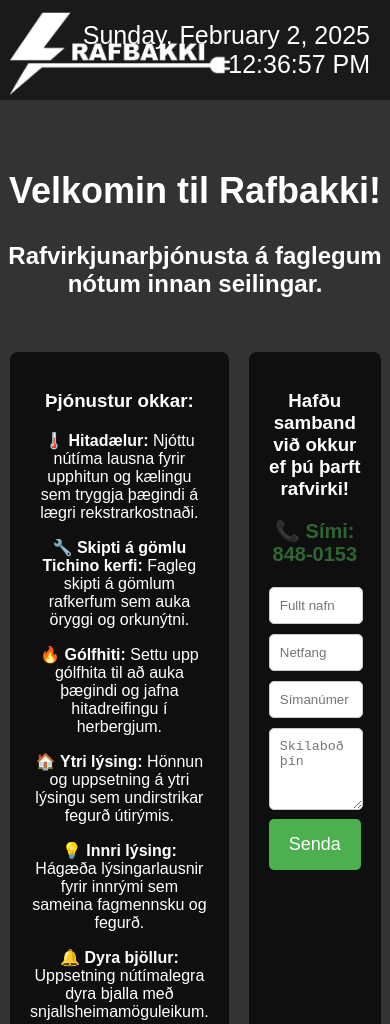
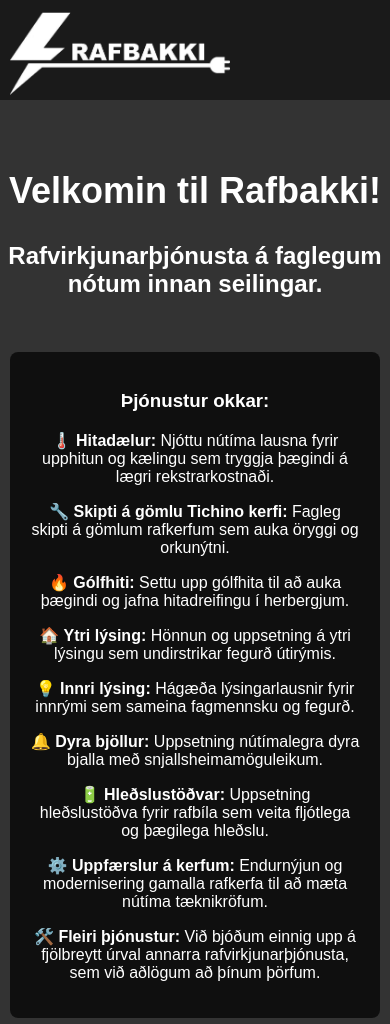
Before and after one commit to Dominik9519/rafbakki, a plain HTML site: page index.html in a window 390 px wide. Shown: the top 1024 px of the page. Drawn offline with Linux system fonts and the light colour scheme.

Commit message:
Add files via upload

```diff
--- a/index.html
+++ b/index.html
@@ -141,15 +141,39 @@
             0%, 100% { opacity: 1; }
             50% { opacity: 0.5; }
         }
+
+        /* Stylowanie dla urządzeń mobilnych */
+        @media (max-width: 768px) {
+            .header {
+                flex-direction: column;
+                text-align: center;
+            }
+
+            .header img {
+                margin: 0 auto; /* Centrowanie logo */
+            }
+
+            .date-time {
+                display: none; /* Ukrywanie zegara i daty */
+            }
+
+            .flex-container {
+                flex-direction: column; /* Kontenery jeden pod drugim */
+            }
+
+            .services, .contact-form {
+                margin-bottom: 20px; /* Dodanie odstępu między kontenerami */
+            }
+        }
     </style>
 </head>
 <body>
     <div class="preloader" id="preloader">
-        <img src="logo.png" alt="Rafbakki Logo">
+        <img src="images/logo.png" alt="Rafbakki Logo">
     </div>
 
     <div class="header">
-        <a href="/"><img src="logo.png" alt="Rafbakki Logo"></a>
+        <a href="/"><img src="images/logo.png" alt="Rafbakki Logo"></a>
         <div class="header-text"></div>
         <div class="date-time">
             <div id="date"></div>
```
